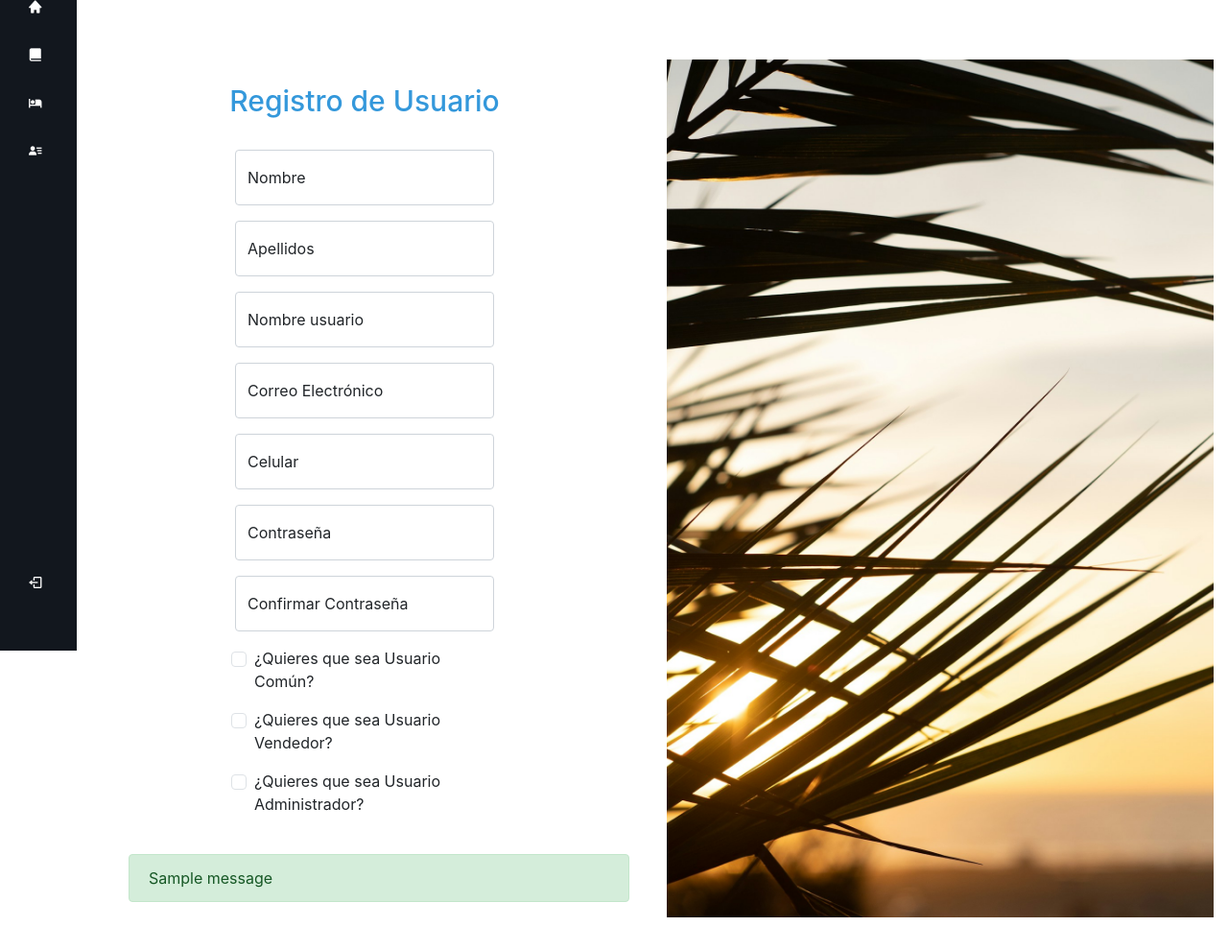
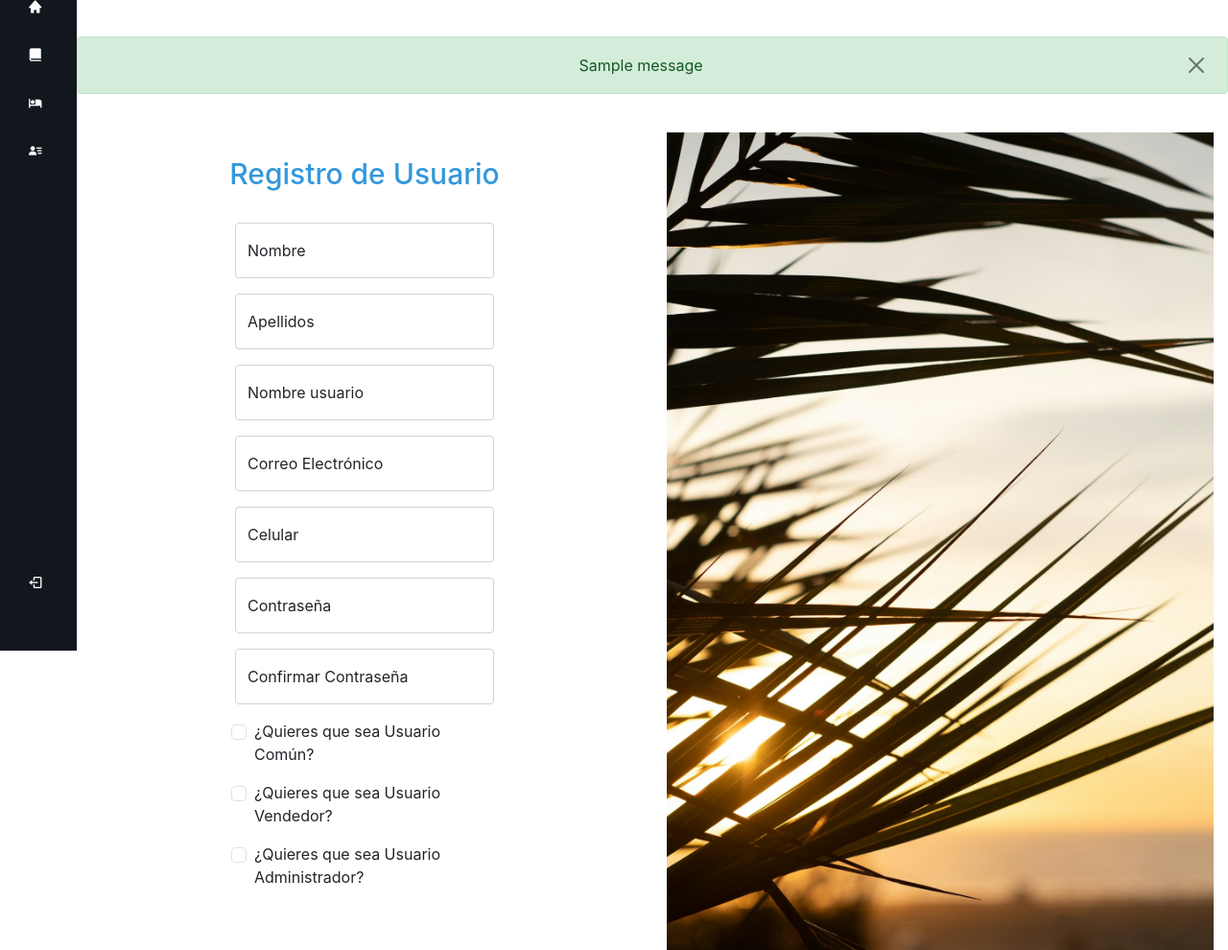
Before and after one commit to franpvp/pacificProject, a Django app: page /gestion_usuarios/crear_usuario/ in a window 1280 px wide. Shown: the part 122-1112 px from the top of the page at 96% size. Before the commit the page ends 1078 px from the top, so only its background shows below. Run offline with Django 4.2, Linux system fonts and the light colour scheme; a user stored in the database is signed in; tables that the repository leaves empty hold one stand-in row (values such as "Sample post"); one stand-in notice (Sample message) is shown; some libraries are stand-ins or nearby versions.

Commit message:
Se solucionan errores en crear_reserva_pacific

```diff
--- a/appPacific/static/js/crear_reserva.js
+++ b/appPacific/static/js/crear_reserva.js
@@ -69,8 +69,8 @@ document.addEventListener('DOMContentLoaded', function() {
         precioElement.textContent = precio ? `Precio: $${precio} CLP` : '';
 
         // Calcular el pago inicial y pendiente
-        const pagoInicial = precio ? parseInt(precio) * 0.3 : 0;
-        const pagoPendiente = precio ? parseInt(precio) * 0.7 : 0;
+        const pagoInicial = precio ? parseInt(precio * 0.3) : 0;
+        const pagoPendiente = precio ? parseInt(precio * 0.7) : 0;
         pagoInicialElement.textContent = `Pago inicial: $${pagoInicial} CLP`;
         pagoPendienteElement.textContent = `Pago pendiente: $${pagoPendiente} CLP`;
     }
--- a/appPacific/templates/administrador/gestion_usuarios/crear_usuario.html
+++ b/appPacific/templates/administrador/gestion_usuarios/crear_usuario.html
@@ -6,13 +6,35 @@
 
 {% block contenido %}
 <div class="container-fluid" style="padding-top: 160px;">
+    <!-- Mensajes de Error -->
+    {% if messages %}
+    <div class="row justify-content-center align-item-center">
+        <div class="col p-0" style="width: 100%;">
+            {% for message in messages %}
+                {% if message.tags == 'error' %}
+                    <div class="contenedor-mensajes alert alert-danger" style="display: flex; justify-content: space-between; align-items: center;">
+                        <div class="mensaje-container" style="flex-grow: 1; text-align: center;">
+                            <p class="m-0">{{ message }}</p>
+                        </div>
+                        <div class="btn-close" style="cursor: pointer;"></div>
+                    </div>
+                {% else %}
+                    <div class="contenedor-mensajes alert alert-success" style="display: flex; justify-content: space-between; align-items: center;">
+                        <div class="mensaje-container" style="flex-grow: 1; text-align: center;">
+                            <p class="m-0">{{ message }}</p>
+                        </div>
+                        <div class="btn-close" style="cursor: pointer;"></div>
+                    </div>
+                {% endif %}
+            {% endfor %}
+        </div>
+    </div>
+    {% endif %}
     <div class="row mt-4">
         <div class="col-lg-6 reg-box">
             <h1 class="titulo-general text-center">{% trans "Registro de Usuario"%}</h1>
             <!-- Formulario de registro -->
-
-
-            <form id="registroForm" action="{% url 'crear_usuario_admin' %}" method="post">
+            <form id="registroForm" action="{% url 'crear_usuario_admin' %}" method="post" onsubmit="handleSubmit(event)">
                 {% csrf_token %}
                 <div class="row justify-content-center align-item-center">
                     <div class="col-xs-10 col-sm-10 col-md-10 col-lg-6 pb-4">
@@ -80,20 +102,6 @@
                             <button type="submit" class="btn btn-primary btn-reg">{% trans "Registrar"%}</button>
                         </div>
                         <br>
-                        <!-- Mensajes de Error -->
-                        {% if messages %}
-                        <div class="row justify-content-center align-item-center">
-                            <div class="col-lg-12">
-                                {% for message in messages %}
-                                    {% if message.tags == 'error' %}
-                                        <div class="alert alert-danger"> {{ message }} </div>
-                                    {% elif message.tags == 'success' %}
-                                        <div class="alert alert-success"> {{ message }} </div>
-                                    {% endif %}
-                                {% endfor %}
-                            </div>
-                        </div>
-                        {% endif %}
                     </div>
                 </div>
             </form>
@@ -125,6 +133,21 @@
             });
         });
     });
+
+    contenedorMensaje = document.querySelector('.contenedor-mensajes')
+    btnClose = document.querySelector('.btn-close')
+
+    btnClose.addEventListener('click', function() {
+        contenedorMensaje.style.display = 'none'
+    })
+
+    // Quitar mensaje después de 4 segundos
+    document.addEventListener('DOMContentLoaded', function() {
+        var mensaje = document.querySelector('.contenedor-mensajes');
+        setTimeout(function() {
+            mensaje.style.display = 'none';
+        }, 4000); // 5000 milisegundos = 5 segundos
+    });
 </script>
 {% endblock %}
 
--- a/appPacific/views.py
+++ b/appPacific/views.py
@@ -515,7 +515,6 @@ def crear_reserva_pacific(request):
 
         print(f'ID del tipo de habitación: {id_tipo_hab}, Título de la habitación: {titulo_hab}, Capacidad máxima: {capacidad_max}')
 
-
         return JsonResponse({'habitaciones': list(hab_disponibles)})
 
     if request.method == 'POST':
@@ -604,8 +603,8 @@ def crear_reserva_pacific(request):
             mensaje = "El número total de huéspedes supera la capacidad máxima de la habitación."
             messages.error(request, mensaje)
 
-    # Si la reserva se completa con éxito, mostrar un mensaje de éxito
-    messages.success(request, "¡Reserva realizada con éxito!")
+        # Si la reserva se completa con éxito, mostrar un mensaje de éxito
+        messages.success(request, "¡Reserva realizada con éxito!")
     return render(request, 'administrador/gestion_reservas/crear_reserva_pacific.html', {'lista_tipo_hab': lista_tipo_hab})
 
 # Vista Administrador Gestion Reservas -eliminar
@@ -814,7 +813,6 @@ def crear_usuario_admin(request):
         user.save()
 
         messages.success(request, _("Usuario creado con exito"))
-        return redirect('ver_usuarios_admin')
 
     return render(request, 'administrador/gestion_usuarios/crear_usuario.html')
 
```
Also changed, not shown: appPacific/templates/administrador/gestion_reservas/crear_reserva_pacific.html (+9 -41 lines), appPacific/migrations/0001_initial.py.
